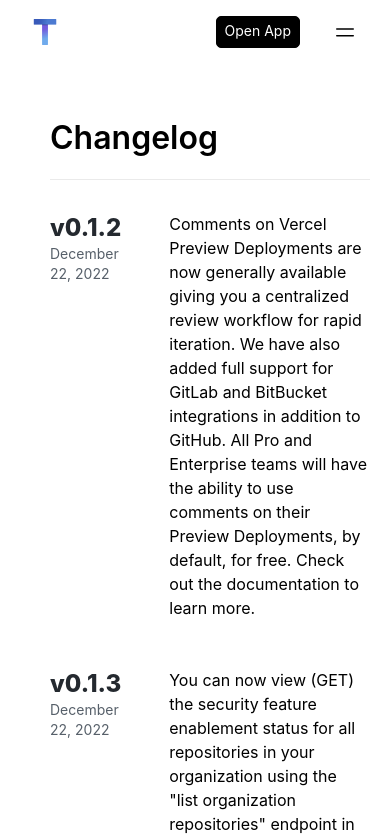
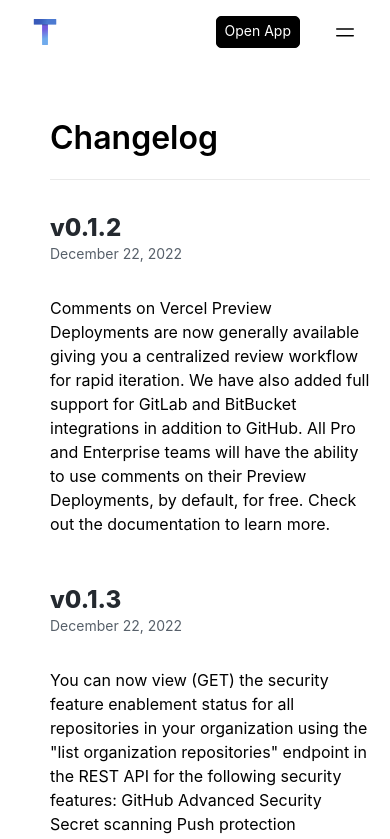
Before and after one commit to Tablane/tablane.net, a Next.js app: page /changelog in a window 390 px wide. Shown: the top 839 px of the page. Built offline with nearby package versions, Linux system fonts and the light colour scheme; no server answers.

Commit message:
make changelog page responsive

```diff
--- a/app/changelog/page.tsx
+++ b/app/changelog/page.tsx
@@ -1,6 +1,6 @@
 import dayjs from "dayjs";
 
-export default function HomePage() {
+export default function Changelog() {
   const changes = [
     {
       name: "v0.1.2",
@@ -107,8 +107,8 @@
       </p>
       <div className="mt-8">
         {changes.map((change) => (
-          <div className="flex flex-row justify-between mb-12">
-            <div className="mr-12 flex-1 h-fit sticky top-[80px]">
+          <div className="flex flex-col sm:flex-row justify-between mb-12">
+            <div className="mr-12 flex-1 pb-8 sm:pb-0 h-fit sm:sticky top-[80px]">
               <p className="text-2xl font-extrabold text-[#24292f]">
                 {change.name}
               </p>
--- a/package.json
+++ b/package.json
@@ -22,6 +22,8 @@
     "react-dom": "18.2.0"
   },
   "devDependencies": {
+    "@types/node": "18.11.17",
+    "@types/react": "18.0.26",
     "autoprefixer": "^10.4.13",
     "postcss": "^8.4.19",
     "tailwindcss": "^3.2.4"
```
Also changed, not shown: 1 other file (tests, documents, lock files or other folders).
